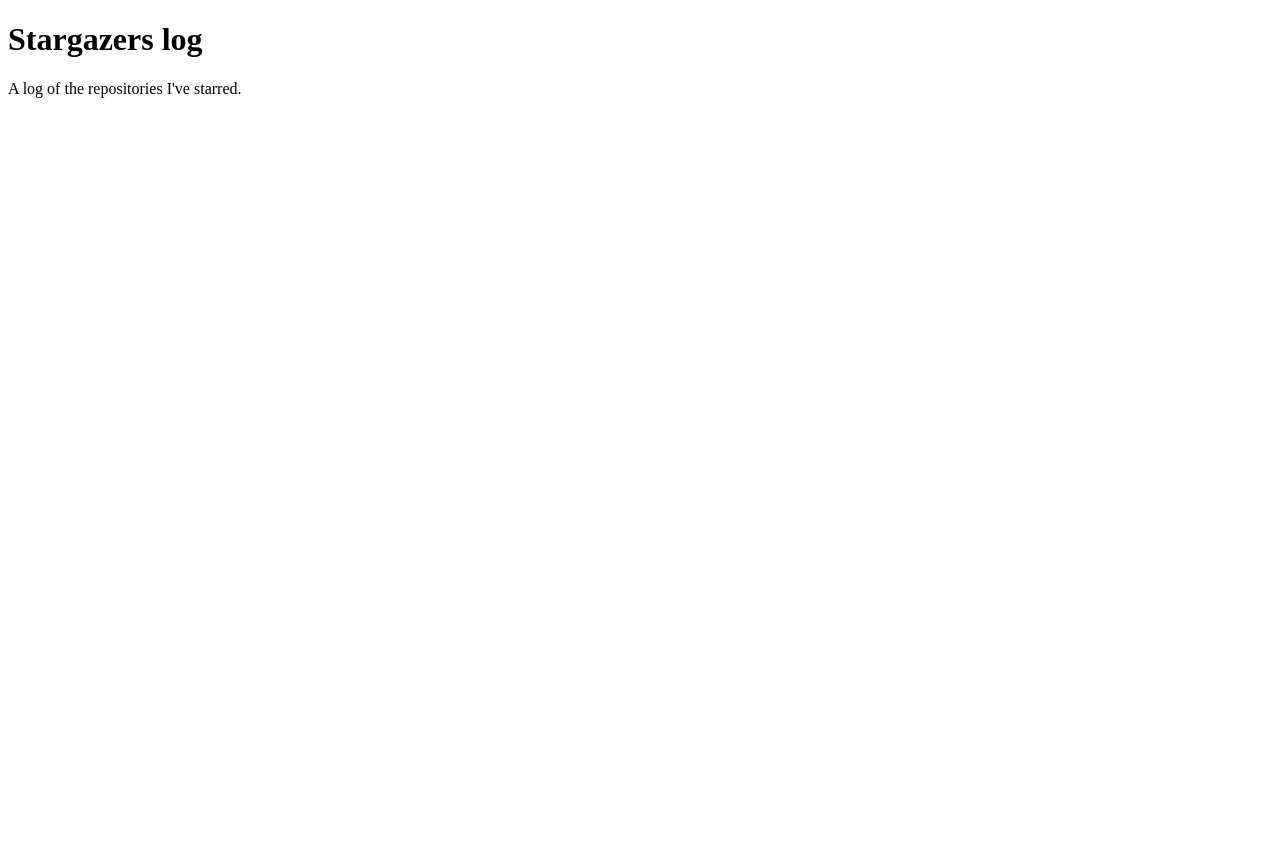
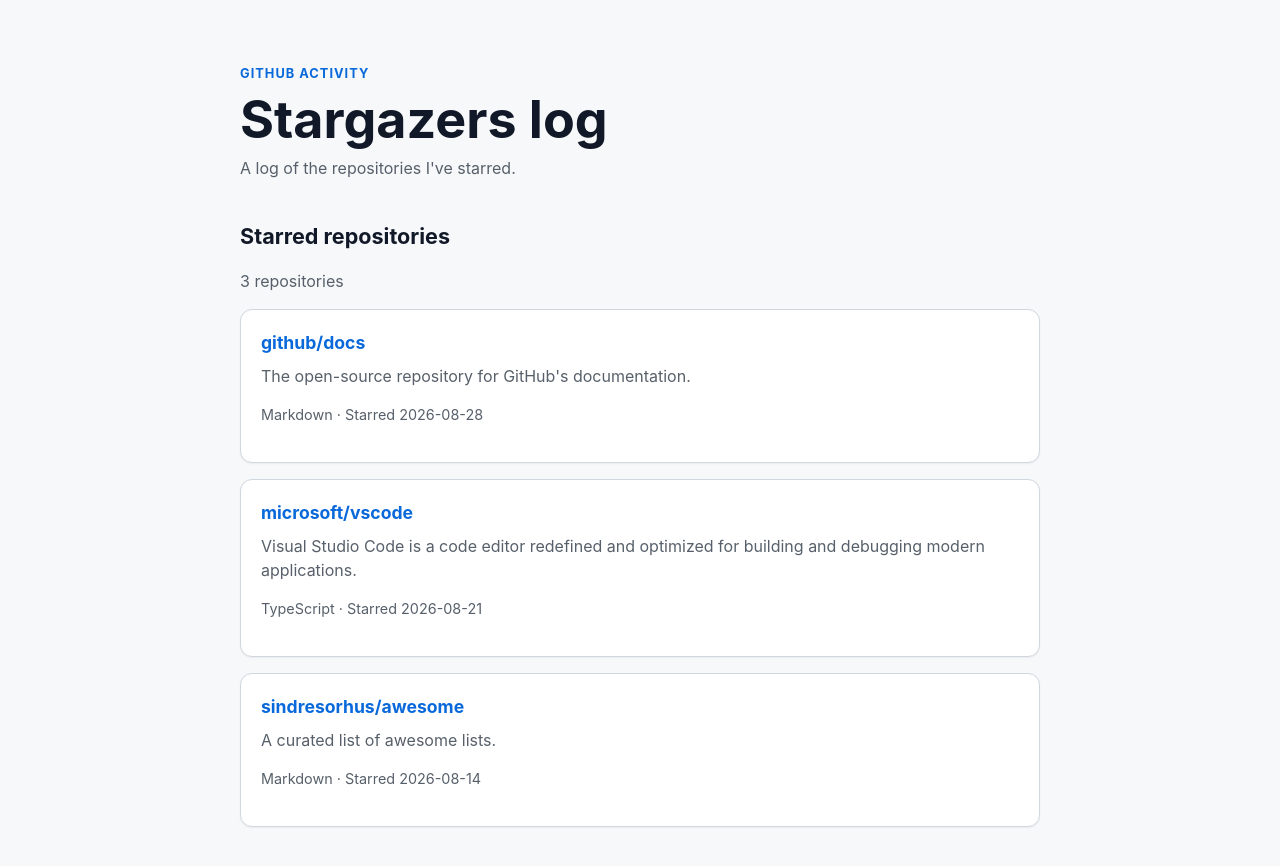
Before and after one commit to madirose18/stargazers-log, a plain HTML site: page index.html in a window 1280 px wide. Before the commit the page ends 800 px from the top, so only its background shows below. Drawn offline with Linux system fonts and the light colour scheme.

Commit message:
Add starred repositories list

```diff
--- /dev/null
+++ b/events.json
@@ -0,0 +1,23 @@
+[
+  {
+    "name": "github/docs",
+    "description": "The open-source repository for GitHub's documentation.",
+    "language": "Markdown",
+    "starredAt": "2026-08-28",
+    "url": "https://github.com/github/docs"
+  },
+  {
+    "name": "microsoft/vscode",
+    "description": "Visual Studio Code is a code editor redefined and optimized for building and debugging modern applications.",
+    "language": "TypeScript",
+    "starredAt": "2026-08-21",
+    "url": "https://github.com/microsoft/vscode"
+  },
+  {
+    "name": "sindresorhus/awesome",
+    "description": "A curated list of awesome lists.",
+    "language": "Markdown",
+    "starredAt": "2026-08-14",
+    "url": "https://github.com/sindresorhus/awesome"
+  }
+]
--- a/index.html
+++ b/index.html
@@ -2,10 +2,24 @@
 <html lang="en">
   <head>
     <meta charset="utf-8">
+    <meta name="viewport" content="width=device-width, initial-scale=1">
     <title>Stargazers log</title>
+    <link rel="stylesheet" href="style.css">
   </head>
   <body>
-    <h1>Stargazers log</h1>
-    <p>A log of the repositories I've starred.</p>
+    <main class="container">
+      <header class="page-header">
+        <p class="eyebrow">GitHub activity</p>
+        <h1>Stargazers log</h1>
+        <p>A log of the repositories I've starred.</p>
+      </header>
+
+      <section aria-labelledby="repositories-heading">
+        <h2 id="repositories-heading">Starred repositories</h2>
+        <p id="status" class="status" role="status">Loading repositories...</p>
+        <ul id="repository-list" class="repository-list"></ul>
+      </section>
+    </main>
+    <script src="script.js"></script>
   </body>
 </html>
--- /dev/null
+++ b/script.js
@@ -0,0 +1,48 @@
+const repositoryList = document.querySelector("#repository-list");
+const status = document.querySelector("#status");
+
+function renderRepositories(repositories) {
+  repositoryList.replaceChildren();
+
+  repositories.forEach((repository) => {
+    const item = document.createElement("li");
+    item.className = "repository";
+
+    const title = document.createElement("h3");
+    const link = document.createElement("a");
+    link.href = repository.url;
+    link.target = "_blank";
+    link.rel = "noreferrer";
+    link.textContent = repository.name;
+    title.append(link);
+
+    const description = document.createElement("p");
+    description.textContent = repository.description;
+
+    const metadata = document.createElement("p");
+    metadata.className = "repository-meta";
+    metadata.textContent = `${repository.language} · Starred ${repository.starredAt}`;
+
+    item.append(title, description, metadata);
+    repositoryList.append(item);
+  });
+}
+
+async function loadRepositories() {
+  try {
+    const response = await fetch("events.json");
+
+    if (!response.ok) {
+      throw new Error(`Request failed with status ${response.status}`);
+    }
+
+    const repositories = await response.json();
+    renderRepositories(repositories);
+    status.textContent = `${repositories.length} repositories`;
+  } catch (error) {
+    status.textContent = "Unable to load starred repositories.";
+    console.error(error);
+  }
+}
+
+loadRepositories();
--- /dev/null
+++ b/style.css
@@ -0,0 +1,116 @@
+:root {
+  color: #1f2937;
+  background: #f6f8fa;
+  font-family: -apple-system, BlinkMacSystemFont, "Segoe UI", sans-serif;
+  line-height: 1.5;
+}
+
+* {
+  box-sizing: border-box;
+}
+
+body {
+  margin: 0;
+}
+
+.container {
+  width: min(100% - 2rem, 50rem);
+  margin: 0 auto;
+  padding: 4rem 0;
+}
+
+.page-header {
+  margin-bottom: 2.5rem;
+}
+
+.eyebrow {
+  margin: 0 0 0.5rem;
+  color: #0969da;
+  font-size: 0.8rem;
+  font-weight: 700;
+  letter-spacing: 0.08em;
+  text-transform: uppercase;
+}
+
+h1,
+h2,
+p {
+  margin-top: 0;
+}
+
+h1 {
+  margin-bottom: 0.5rem;
+  color: #111827;
+  font-size: clamp(2rem, 5vw, 3.25rem);
+  line-height: 1.1;
+}
+
+h2 {
+  margin-bottom: 1rem;
+  color: #111827;
+  font-size: 1.35rem;
+}
+
+.page-header p:last-child {
+  margin-bottom: 0;
+  color: #57606a;
+}
+
+.status {
+  color: #57606a;
+}
+
+.status:empty {
+  display: none;
+}
+
+.repository-list {
+  display: grid;
+  gap: 1rem;
+  margin: 0;
+  padding: 0;
+  list-style: none;
+}
+
+.repository {
+  padding: 1.25rem;
+  background: #fff;
+  border: 1px solid #d0d7de;
+  border-radius: 0.75rem;
+  box-shadow: 0 1px 2px rgb(31 35 40 / 6%);
+}
+
+.repository h3 {
+  margin: 0 0 0.5rem;
+  font-size: 1.1rem;
+}
+
+.repository a {
+  color: #0969da;
+  text-decoration: none;
+}
+
+.repository a:hover,
+.repository a:focus-visible {
+  text-decoration: underline;
+}
+
+.repository p {
+  margin-bottom: 1rem;
+  color: #57606a;
+}
+
+.repository-meta {
+  display: flex;
+  flex-wrap: wrap;
+  gap: 0.75rem 1.25rem;
+  margin: 0;
+  color: #57606a;
+  font-size: 0.9rem;
+}
+
+@media (min-width: 40rem) {
+  .container {
+    width: min(100% - 4rem, 50rem);
+  }
+}
```
